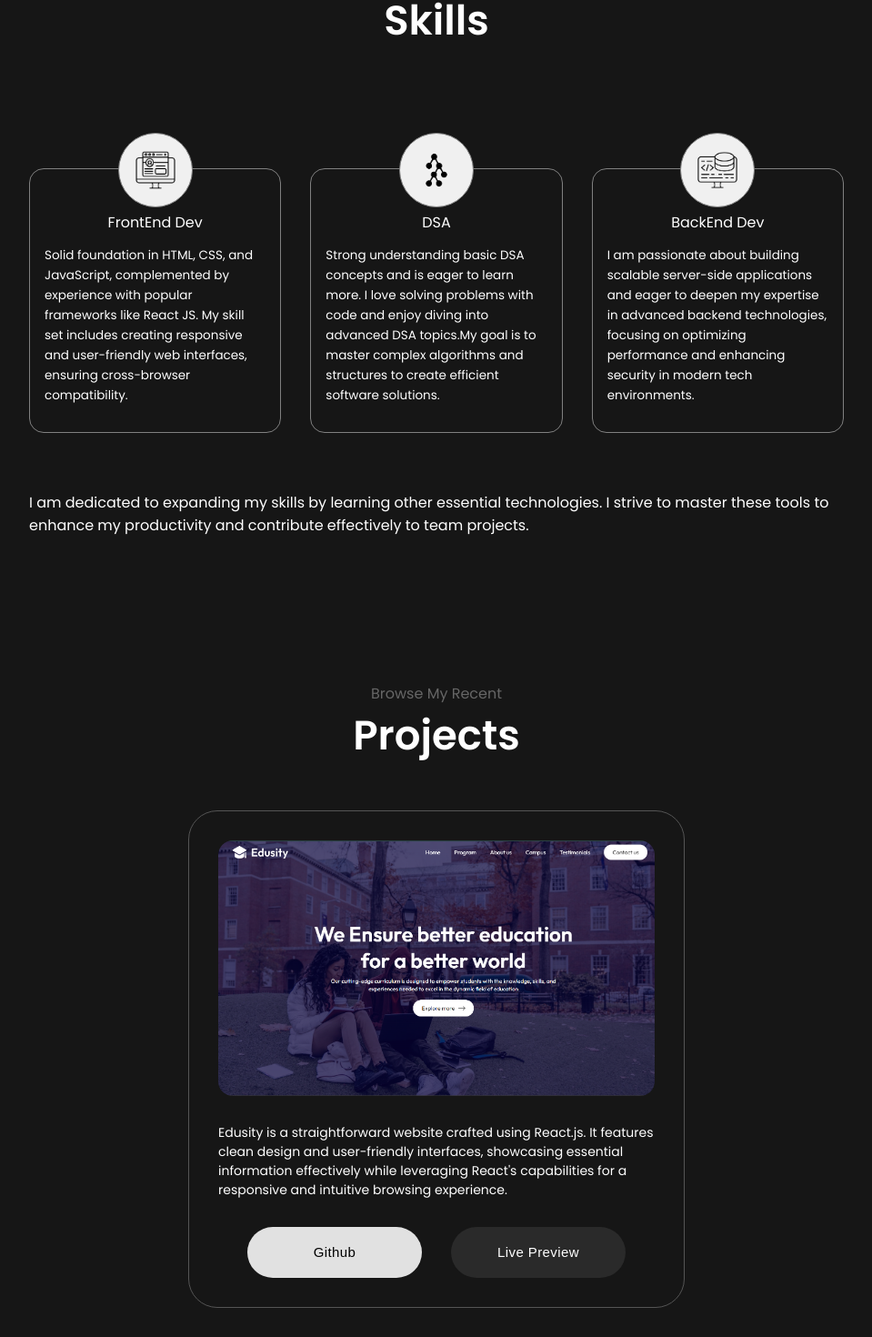
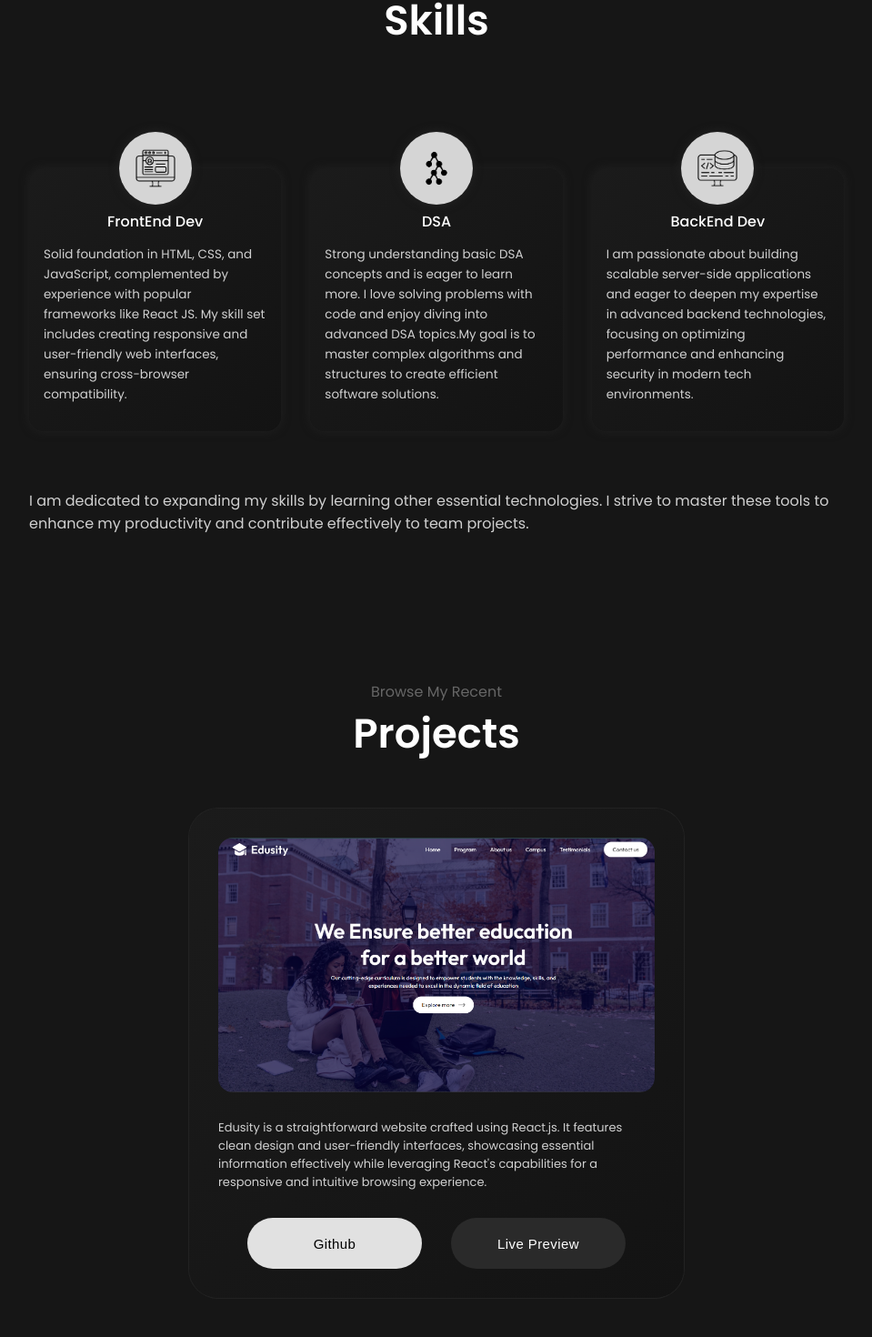
Before and after one commit to SanjuMs7/Portfolio, a React (Vite) app: page / in a window 1280 px wide. Shown: the part 1525-2995 px from the top of the page at 91% size, without its empty margins (160-1119 px from the left). Built offline with nearby package versions, Linux system fonts and the light colour scheme.

Commit message:
changes made in skills and project css

```diff
--- a/src/App.jsx
+++ b/src/App.jsx
@@ -1,4 +1,4 @@
-import React from 'react'
+import React, { useState } from 'react'
 import Navbar from './navbar/navbar'
 import Dashboard from './dashboard/dashboard.jsx'
 import Title from './title/title.jsx'
@@ -8,6 +8,7 @@ import About from './about/about.jsx'
 import Skills from './skills/skills.jsx'
 import Contact from './contact/contact.jsx'
 function App() {
+  const [globalLight,setGlobalLight] = useState(false);
   return (
     <>
       <div className='container'>
--- a/src/dashboard/dashboard.jsx
+++ b/src/dashboard/dashboard.jsx
@@ -12,7 +12,7 @@ function Dashboard() {
             <span style={{fontSize:"30px", fontWeight:"600",color:"#666666"}}>Frontend Developer</span>
             <div className="button-div">
                   <a href="https://github.com/SanjuMs7/Portfolio" target='_blank'><button>Github Repo</button></a>
-                  <Link to='contact' smooth={true} offset={-250}><button style={{backgroundColor:"#2a2a2a",color:"white",border:"none"}}>Contact Info</button></Link>
+                  <Link to='contact' smooth={true} offset={-250} duration={1700}><button style={{backgroundColor:"#2a2a2a",color:"white",border:"none"}}>Contact Info</button></Link>
             </div>
       </div>
     </div>
--- a/src/navbar/navbar.css
+++ b/src/navbar/navbar.css
@@ -94,6 +94,7 @@ li:hover{
       display: none;
       z-index: 1;
       display: none;
+      cursor: pointer;
 }
 .menuIcon
 {
--- a/src/projects/project.css
+++ b/src/projects/project.css
@@ -13,9 +13,10 @@
       flex-direction: column;
       justify-content: center;
       align-items: center;
-      border: 1px solid #555555;
       padding: 2rem;
       border-radius:2rem;
+      background-image: linear-gradient(to bottom right, #1b1b1b, #131313);
+      box-shadow: 0px 0px 1px 1px rgb(36, 36, 36);
 }
 .projects img{
       width:100%;
@@ -25,7 +26,8 @@
 .project-description
 {
       padding-block: 1rem;
-      font-size: 14px;
+      font-size: 13px;
+      opacity: .8;
 }
 .project-btn
 {
@@ -38,17 +40,20 @@
 }
 .UpTranslate
 {
-      animation: fromDown .6s linear 0s 1 normal forwards;
+      animation: fromDown .6s ease-in-out 0s 1 normal forwards;
 }
 @keyframes fromDown {
       from{
             transform: translateY(60rem);
             opacity: 0;
+            scale: 1.3;
       }
       to{
             transform: translateY(0);
             opacity: 1;
-            transition: all .6s linear;
+            scale: 1;
+            transition: transform .6s ease-in-out;
+            transition: opacity 1.5s ease-in-out;
       }
 }
 /* media queries */
--- a/src/projects/project.jsx
+++ b/src/projects/project.jsx
@@ -1,13 +1,5 @@
 import React,{useState} from 'react'
 import './project.css'
-// import videoPreview from '../assets/preview.mp4'
-/*
-
-<video muted autoPlay loop>
-      <source src={videoPreview} />
-</video>
-
-*/
 import projectPreview from '../assets/project-preview.png'
 function Project() {
       const [up,setUp]=useState('');
@@ -19,9 +11,10 @@ function Project() {
                   setUp('UpTranslate');
             }
       })
+      const [projectsDarkMode,setprojectsDarkMode]=useState('');
   return (
     <div className='project'>
-            <div className={`projects ${flag?up:""}`}>
+            <div className={`projects ${flag?up:""} ${projectsDarkMode}`}>
                   <img src={projectPreview} alt="" />
                   <p className='project-description'>
                         Edusity is a straightforward website crafted using React.js. It features clean design and user-friendly interfaces, showcasing essential information effectively while leveraging React's capabilities for a responsive and intuitive browsing experience.
--- a/src/skills/skills.css
+++ b/src/skills/skills.css
@@ -19,60 +19,49 @@
       flex-direction: column;
       justify-content: center;
       align-items: center;
-      border: 1px solid grey;
       border-radius: 1rem;
       padding: 1rem;
       padding-top: 3rem;
       position: relative;
       line-height: 22px;
+      background-image: linear-gradient(to bottom right, #1b1b1b, #131313);
+      box-shadow: 0px 0px 10px 1px rgb(31, 31, 31);
+}
+.skills-div span{
+      font-weight: 500;
 }
 .skills-info
 {
       font-size: 13.5px;
+      opacity: .8;
 }
-.leftTranslateSkills
+.up
 {
-      animation: fromLeft .6s linear 0s 1 normal forwards;
+      animation: fromUp .6s ease-in-out 0s 1 normal forwards;
 }
-.rightTranslateSkills
-{
-      animation: fromRight .6s linear 0s 1 normal forwards;
-}
-@keyframes fromLeft{
+@keyframes fromUp{
       from{
-            transform: translateX(-50rem);
+            transform: translateY(-50rem);
             opacity: 0;
       }
       to{
-            transform: translateX(0);
+            transform: translateY(0);
             opacity: 1;
-            transition: all .6s linear;
-      }
-}
-@keyframes fromRight{
-      from{
-            transform: translateX(50rem);
-            opacity: 0;
-      }
-      to{
-            transform: translateX(0);
-            opacity: 1;
-            transition:all .6s linear;
+            transition: all .6s ease-in-out;
       }
 }
 .icon-div
 {
       width: 5rem;
       height: 5rem;
-      background-color: rgb(240, 240, 240);
-      /* background-color: white; */
-      border: 1px solid gray;
+      background-color: #d5d5d5;
       border-radius: 3rem;
       display: flex;
       justify-content: center;
       align-items: center;
       position: absolute;
       top: -2.5rem;
+      box-shadow: 0px 0px 10px 1px rgb(34, 34, 34);
 }
 /* media queries */
 @media (max-width:705px)
--- a/src/skills/skills.jsx
+++ b/src/skills/skills.jsx
@@ -1,25 +1,23 @@
-import React, { useState } from 'react'
+import React, { useEffect, useRef, useState } from 'react'
 import './skills.css'
 import backendIcon from '../assets/backend-dev.png'
 import frontEndIcon from '../assets/frontend-dev.png'
 import DSAIcon from '../assets/dsa-icon.png'
 import gitIcon from '../assets/git-icon.png'
 function Skills() {
-      const [left,setLeft]=useState('');
-      const [right,setRight]=useState('');
+      const [up,setUp] = useState('');
       const [flag,setFlag]=useState(false);
       window.addEventListener('scroll',()=>{
             if(Math.abs(innerHeight-scrollY) < 205 && Math.ceil(innerHeight-scrollY)<9 && !flag)
             {
                   setFlag(true);
-                  setLeft('leftTranslateSkills');
-                  setRight('rightTranslateSkills');
+                  setUp('up');
             }
       })
   return (
     <>
-      <div className='skills'>
-            <div className={`frontend-dev skills-div ${flag?left:""}`}>
+      <div className={`skills ${flag?up:""}`}>
+            <div className={`frontend-dev skills-div`}>
                   <div className='icon-div'><img src={frontEndIcon} alt=""/></div>
                   <span>FrontEnd Dev</span>
                   <p className='skills-info'>
@@ -27,25 +25,24 @@ function Skills() {
                   </p>
             </div>
             <div className="dsa skills-div">
-                  <div className='icon-div'><img src={DSAIcon} alt="" /></div>
+                  <div className='icon-div'><img src={DSAIcon} alt=""/></div>
                   <span>DSA</span>
                   <p className='skills-info'>
-                  Strong understanding basic DSA concepts and is eager to learn more. I love solving problems with code and enjoy diving into advanced DSA topics.My goal is to master complex algorithms and structures to create efficient software solutions.
+                        Strong understanding basic DSA concepts and is eager to learn more. I love solving problems with code and enjoy diving into advanced DSA topics.My goal is to master complex algorithms and structures to create efficient software solutions.
                   </p>
             </div>
-            <div className={`backend-dev skills-div ${flag?right:""}`}>
-                  <div className='icon-div'><img src={backendIcon} alt="" /></div>
+            <div className={`backend-dev skills-div`}>
+                  <div className='icon-div'><img src={backendIcon} alt=""/></div>
                   <span>BackEnd Dev</span>
                   <p className='skills-info'>
-                  I am passionate about building scalable server-side applications and eager to deepen my expertise in advanced backend technologies, focusing on optimizing performance and enhancing security in modern tech environments.
+                        I am passionate about building scalable server-side applications and eager to deepen my expertise in advanced backend technologies, focusing on optimizing performance and enhancing security in modern tech environments.
                   </p>
             </div>
     </div>
-    <span>
+    <span style={{opacity:".8"}}>
             I am dedicated to expanding my skills by learning other essential technologies. I strive to master these tools to enhance my productivity and contribute effectively to team projects.
     </span>
     </>
   )
 }
-
 export default Skills
```
Also changed, not shown: src/navbar/navbar.jsx (+30 -2 lines), src/assets/logo-favicon.png (added).
